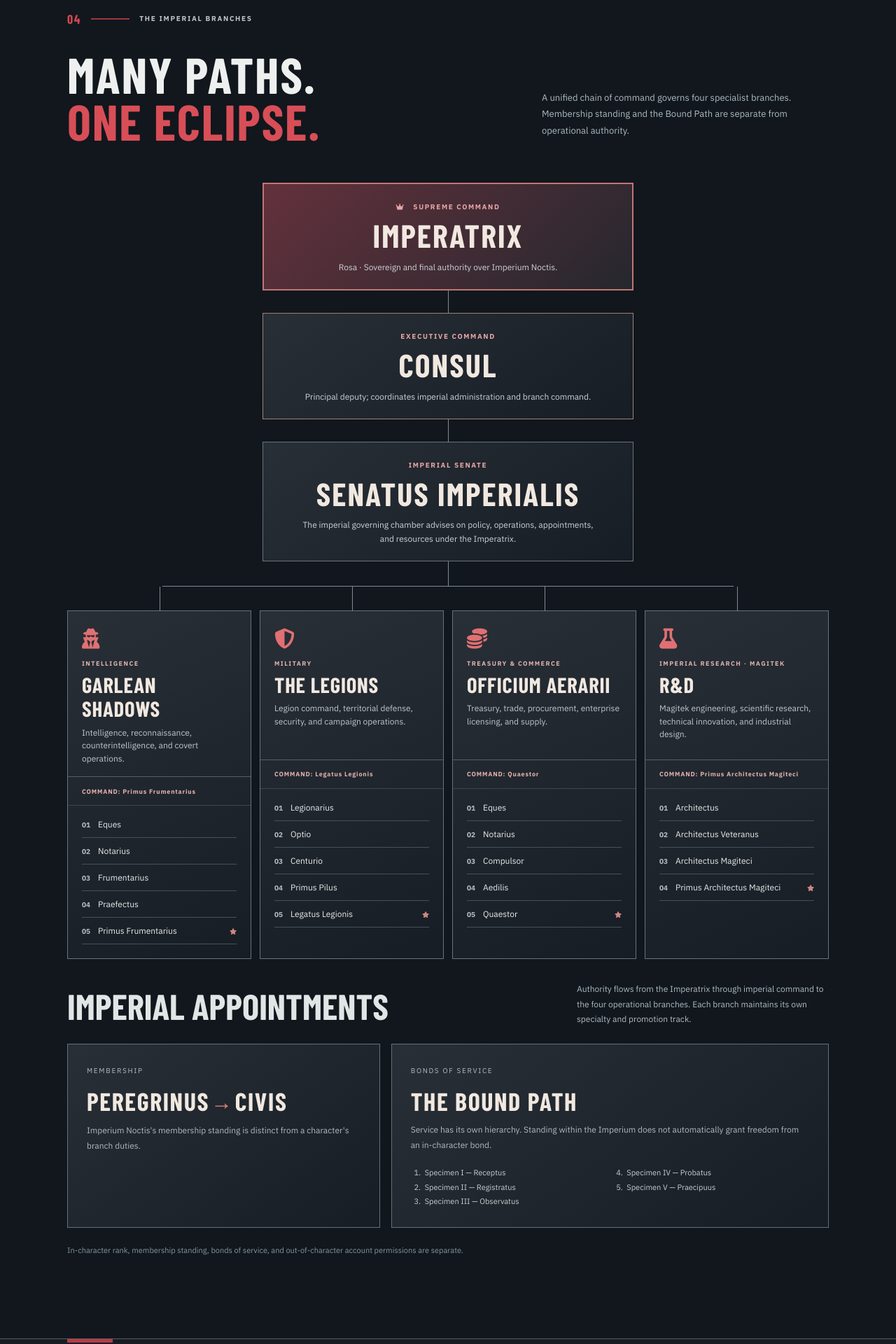
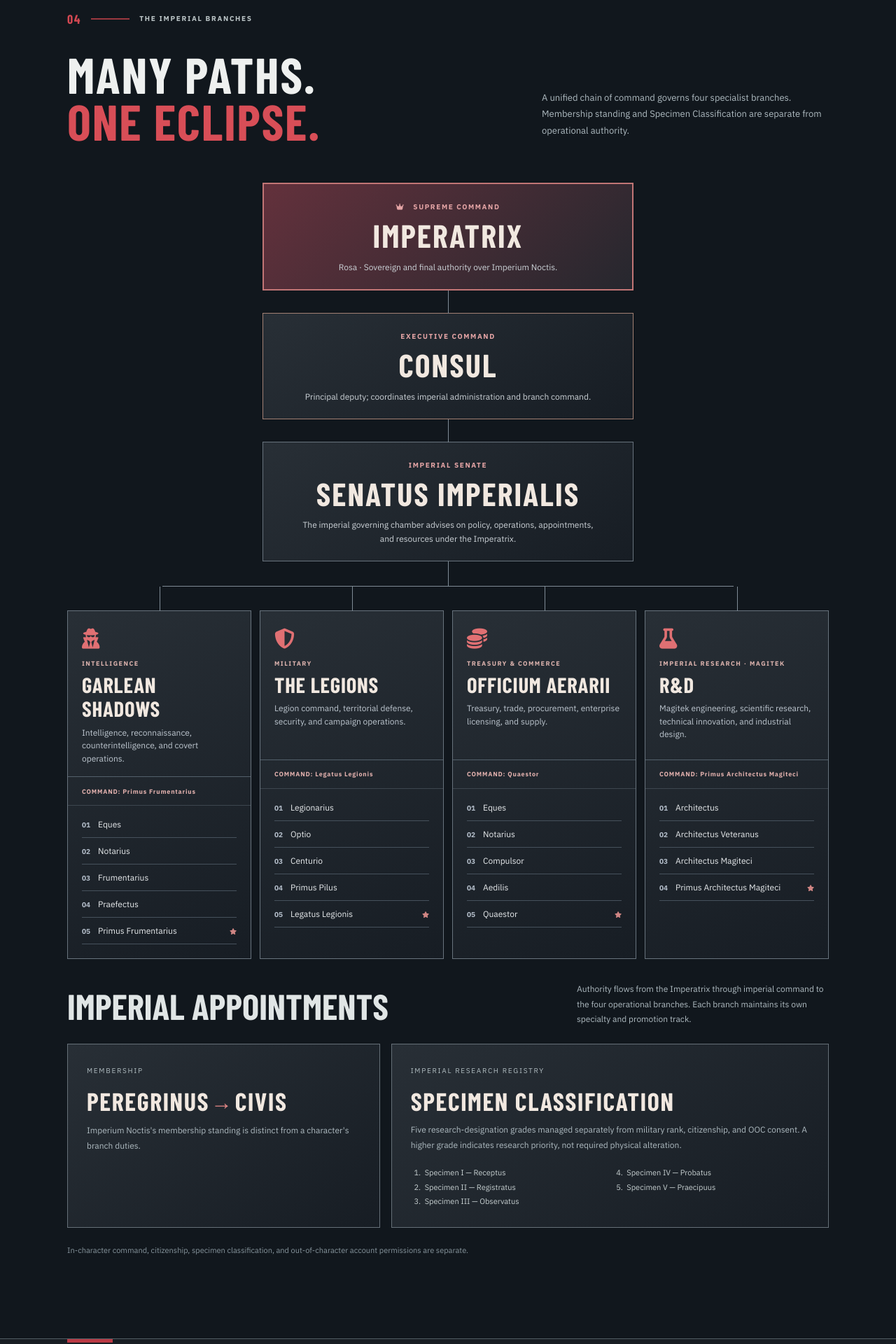
Before and after one commit to evelynrose20/eclipse-order-dashboard, a React (Vite) app: page / in a window 1280 px wide. Shown: the part 4220-6140 px from the top of the page at 70% size. Built offline with nearby package versions, Linux system fonts and the light colour scheme; no server answers; a web font is replaced by a local one.

Commit message:
Replace eight-tier Bound Path UI with five-grade imperial specimen registry

```diff
--- a/src/PublicSite.jsx
+++ b/src/PublicSite.jsx
@@ -140,7 +140,7 @@ export default function PublicSite(){
    <section className="public-section public-hierarchy" id="ranks">
     <div className="public-section-inner">
      <SectionTag number="04">THE IMPERIAL BRANCHES</SectionTag>
-     <div className="public-section-heading"><div><h2>Many paths.<br/><em>One eclipse.</em></h2></div><p>A unified chain of command governs four specialist branches. Membership standing and the Bound Path are separate from operational authority.</p></div>
+     <div className="public-section-heading"><div><h2>Many paths.<br/><em>One eclipse.</em></h2></div><p>A unified chain of command governs four specialist branches. Membership standing and Specimen Classification are separate from operational authority.</p></div>
      <div className="imperial-coc" role="group" aria-label="Imperium Noctis chain of command">
       <div className="imperial-coc-chain">
        <article className="imperial-coc-node imperial-coc-sovereign"><span className="imperial-coc-eyebrow"><i className="fa-solid fa-crown" aria-hidden="true"/> SUPREME COMMAND</span><h3>Imperatrix</h3><p>Rosa · Sovereign and final authority over Imperium Noctis.</p></article>
@@ -159,9 +159,9 @@ export default function PublicSite(){
      <div className="public-branch-intro"><h3>Imperial appointments</h3><p>Authority flows from the Imperatrix through imperial command to the four operational branches. Each branch maintains its own specialty and promotion track.</p></div>
      <div className="public-other-standing">
       <article><span className="public-branch-kicker">MEMBERSHIP</span><h3>Peregrinus <em>→</em> Civis</h3><p>Imperium Noctis's membership standing is distinct from a character's branch duties.</p></article>
-      <article><span className="public-branch-kicker">BONDS OF SERVICE</span><h3>The bound path</h3><p>Service has its own hierarchy. Standing within the Imperium does not automatically grant freedom from an in-character bond.</p><ol>{SERVITUDE_RANKS.map(name=><li key={name}>{name}</li>)}</ol></article>
+      <article><span className="public-branch-kicker">IMPERIAL RESEARCH REGISTRY</span><h3>Specimen Classification</h3><p>Five research-designation grades managed separately from military rank, citizenship, and OOC consent. A higher grade indicates research priority, not required physical alteration.</p><ol>{SERVITUDE_RANKS.map(name=><li key={name}>{name}</li>)}</ol></article>
      </div>
-     <p className="public-footnote">In-character rank, membership standing, bonds of service, and out-of-character account permissions are separate.</p>
+     <p className="public-footnote">In-character command, citizenship, specimen classification, and out-of-character account permissions are separate.</p>
     </div>
    </section>
    <section className="public-section public-play" id="roleplay">
```
